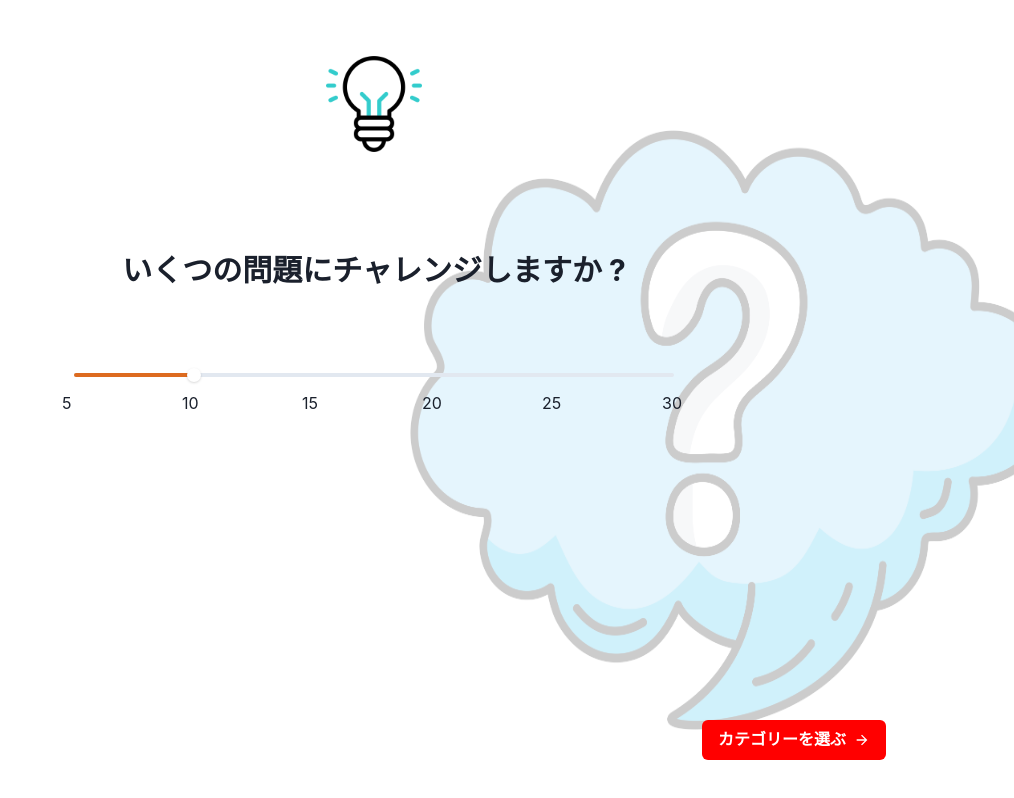
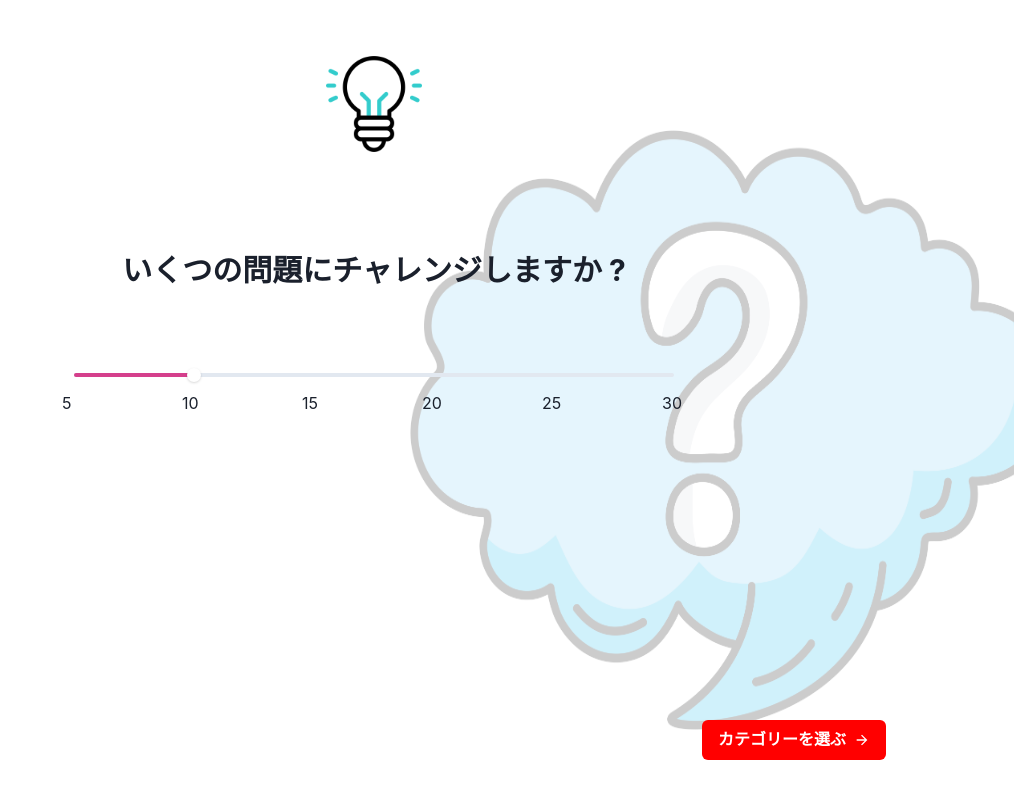
Before and after one commit to Kroro1208/advance-quiz-app, a React (Vite) app: page / in a window 1280 px wide. Shown: the top 798 px of the page, without its empty margins (266-1280 px from the left). Built offline with nearby package versions, Linux system fonts and the light colour scheme; no server answers.

Commit message:
ゲージバーの色変えた

```diff
--- a/src/features/SetQuizQuantity.tsx
+++ b/src/features/SetQuizQuantity.tsx
@@ -28,7 +28,7 @@ export const SetQuizQuantity = ({ defaultValue, max, min, step, onClickNext }: P
                 <Heading as="h1" fontSize="3xl" mb={20}>
                     いくつの問題にチャレンジしますか ?
                 </Heading>
-                <Slider value={sliderValue} maxW={600} max={max} min={min} step={step} aria-label='slider-ex-6' colorScheme="orange"
+                <Slider value={sliderValue} maxW={600} max={max} min={min} step={step} aria-label='slider-ex-6' colorScheme="pink"
                     onChange={(val) => setSliderValue(val)}>
                     {renderMarks()}
                     <SliderTrack>
```
